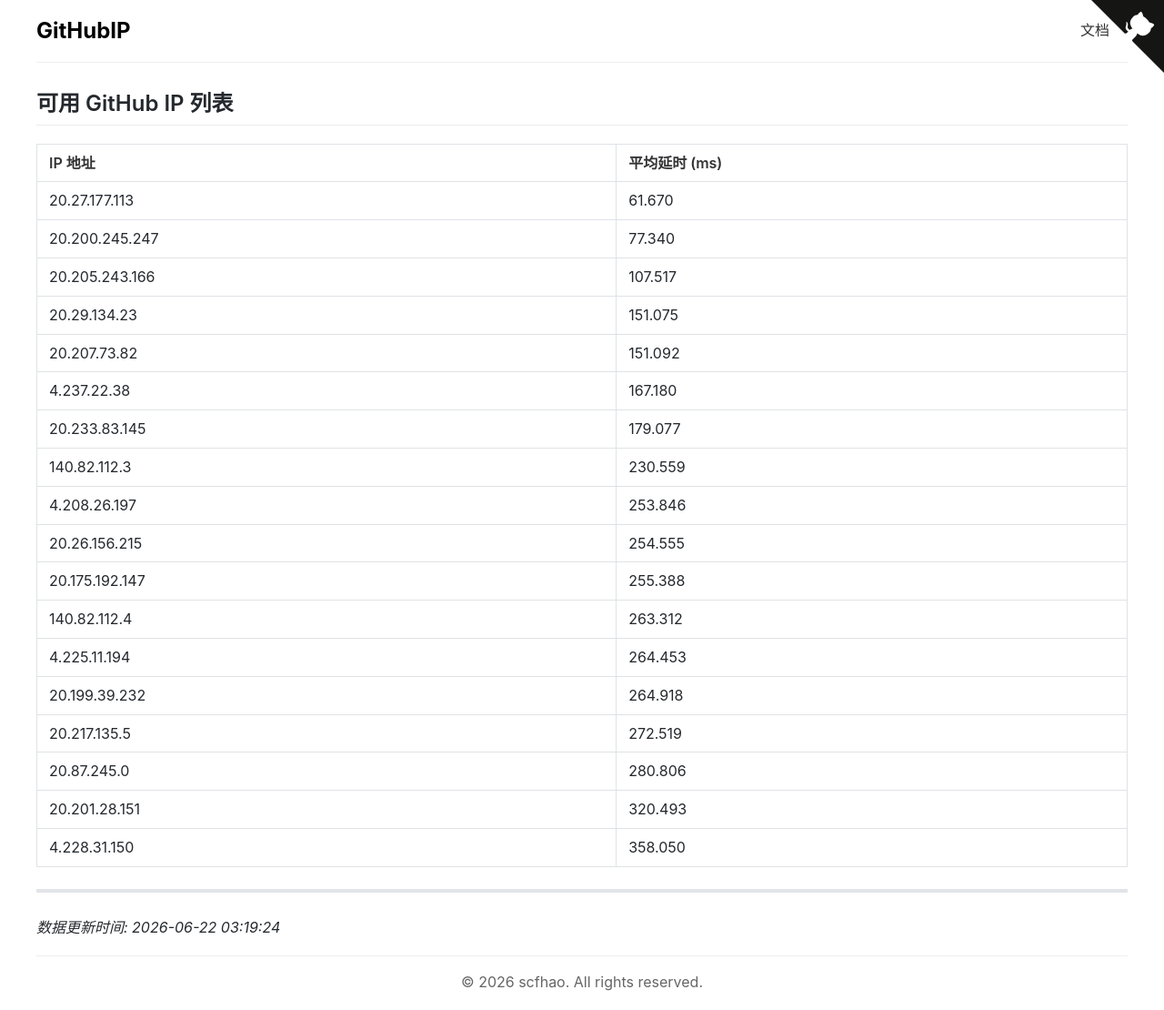
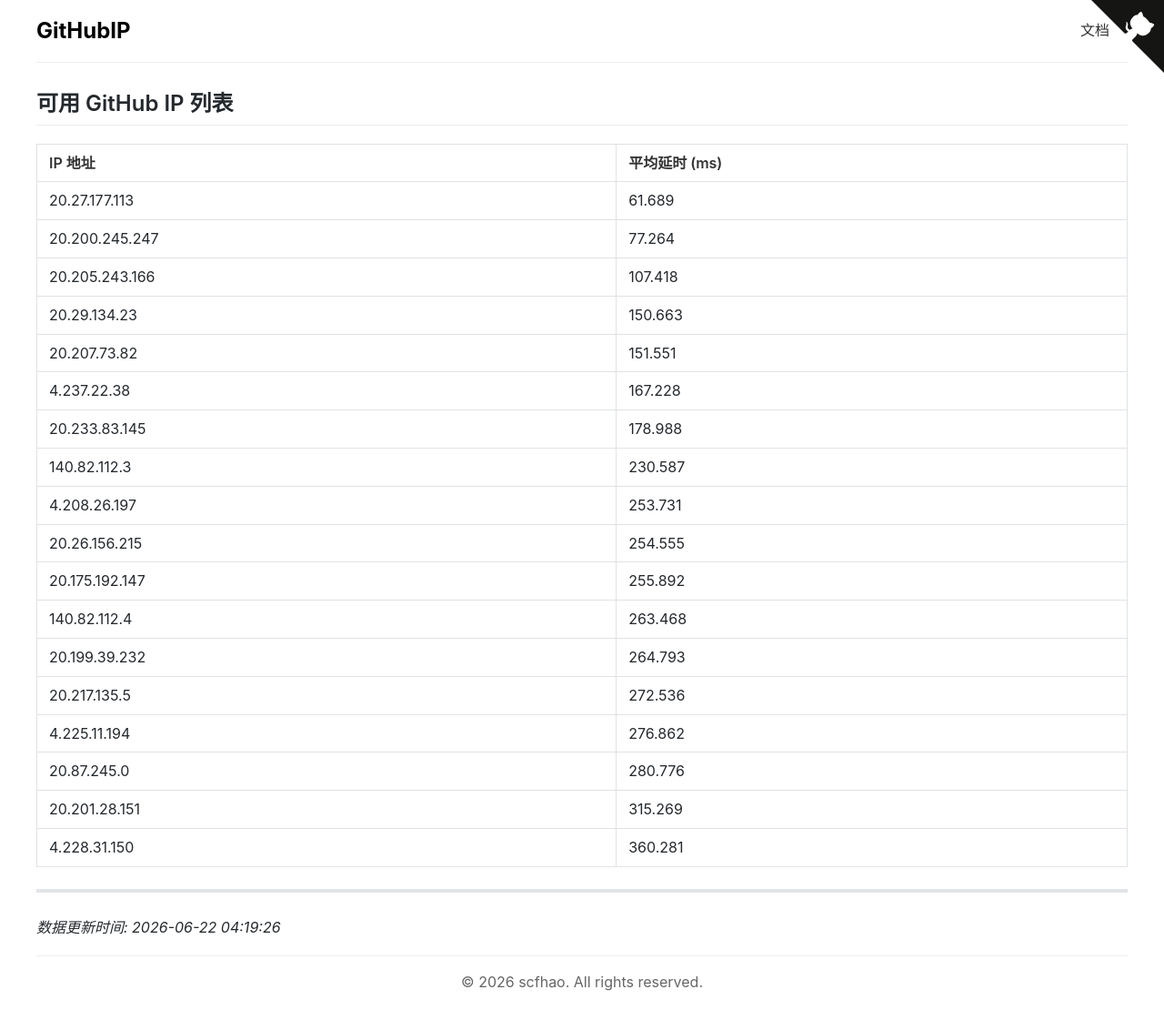
Before and after one commit to scfhao/GitHubIP, a Jekyll site: the page built from index.md, in a window 1280 px wide. Shown: the whole page at 91% size. Built offline with Jekyll 4.4.1, drawn with Linux system fonts in a browser that asks for light colours.

Commit message:
自动脚本执行 - 2026-06-22 04:19:26

```diff
--- a/index.md
+++ b/index.md
@@ -1,32 +1,32 @@
 ---
 layout: home
 title: GitHub IP 列表
-date: 2026-06-22 03:19:24
+date: 2026-06-22 04:19:26
 ---
 
 ## 可用 GitHub IP 列表
 
 | IP 地址 | 平均延时 (ms) |
 |---------|--------------|
-| 20.27.177.113 | 61.670 |
-| 20.200.245.247 | 77.340 |
-| 20.205.243.166 | 107.517 |
-| 20.29.134.23 | 151.075 |
-| 20.207.73.82 | 151.092 |
-| 4.237.22.38 | 167.180 |
-| 20.233.83.145 | 179.077 |
-| 140.82.112.3 | 230.559 |
-| 4.208.26.197 | 253.846 |
+| 20.27.177.113 | 61.689 |
+| 20.200.245.247 | 77.264 |
+| 20.205.243.166 | 107.418 |
+| 20.29.134.23 | 150.663 |
+| 20.207.73.82 | 151.551 |
+| 4.237.22.38 | 167.228 |
+| 20.233.83.145 | 178.988 |
+| 140.82.112.3 | 230.587 |
+| 4.208.26.197 | 253.731 |
 | 20.26.156.215 | 254.555 |
-| 20.175.192.147 | 255.388 |
-| 140.82.112.4 | 263.312 |
-| 4.225.11.194 | 264.453 |
-| 20.199.39.232 | 264.918 |
-| 20.217.135.5 | 272.519 |
-| 20.87.245.0 | 280.806 |
-| 20.201.28.151 | 320.493 |
-| 4.228.31.150 | 358.050 |
+| 20.175.192.147 | 255.892 |
+| 140.82.112.4 | 263.468 |
+| 20.199.39.232 | 264.793 |
+| 20.217.135.5 | 272.536 |
+| 4.225.11.194 | 276.862 |
+| 20.87.245.0 | 280.776 |
+| 20.201.28.151 | 315.269 |
+| 4.228.31.150 | 360.281 |
 
 ---
 
-*数据更新时间: 2026-06-22 03:19:24*
+*数据更新时间: 2026-06-22 04:19:26*
```
